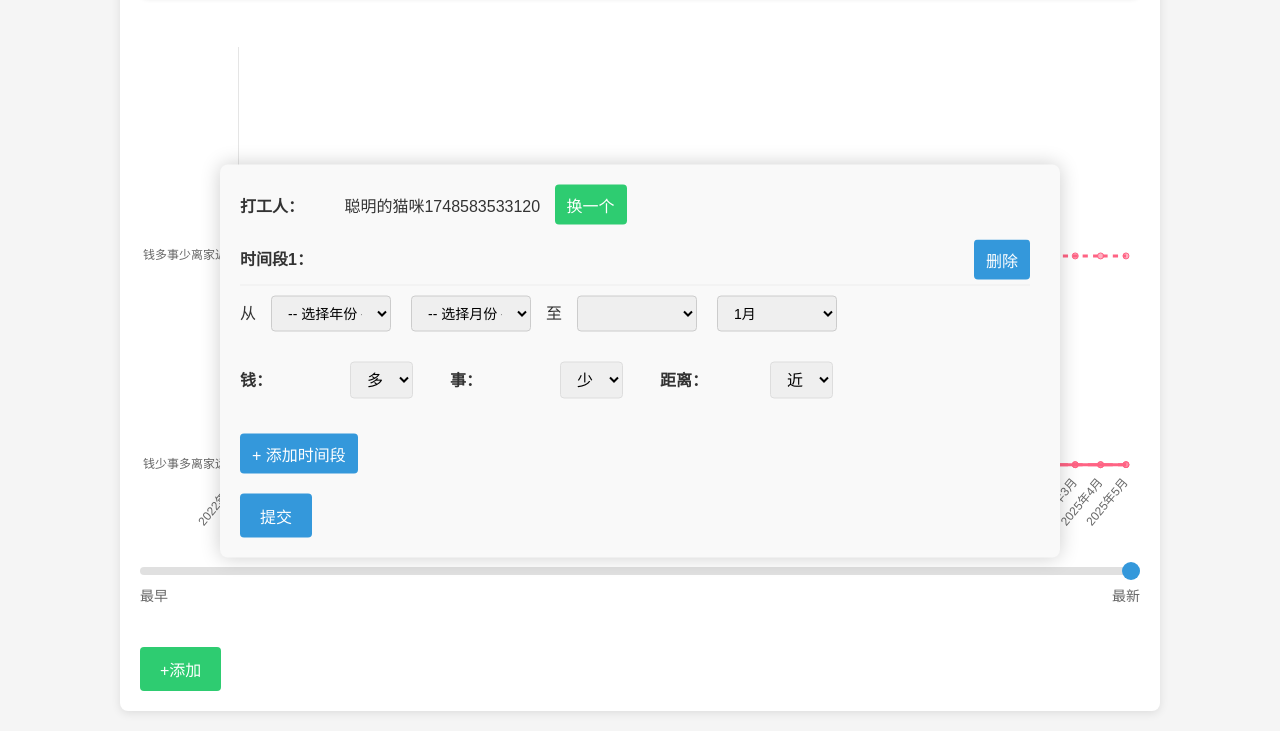
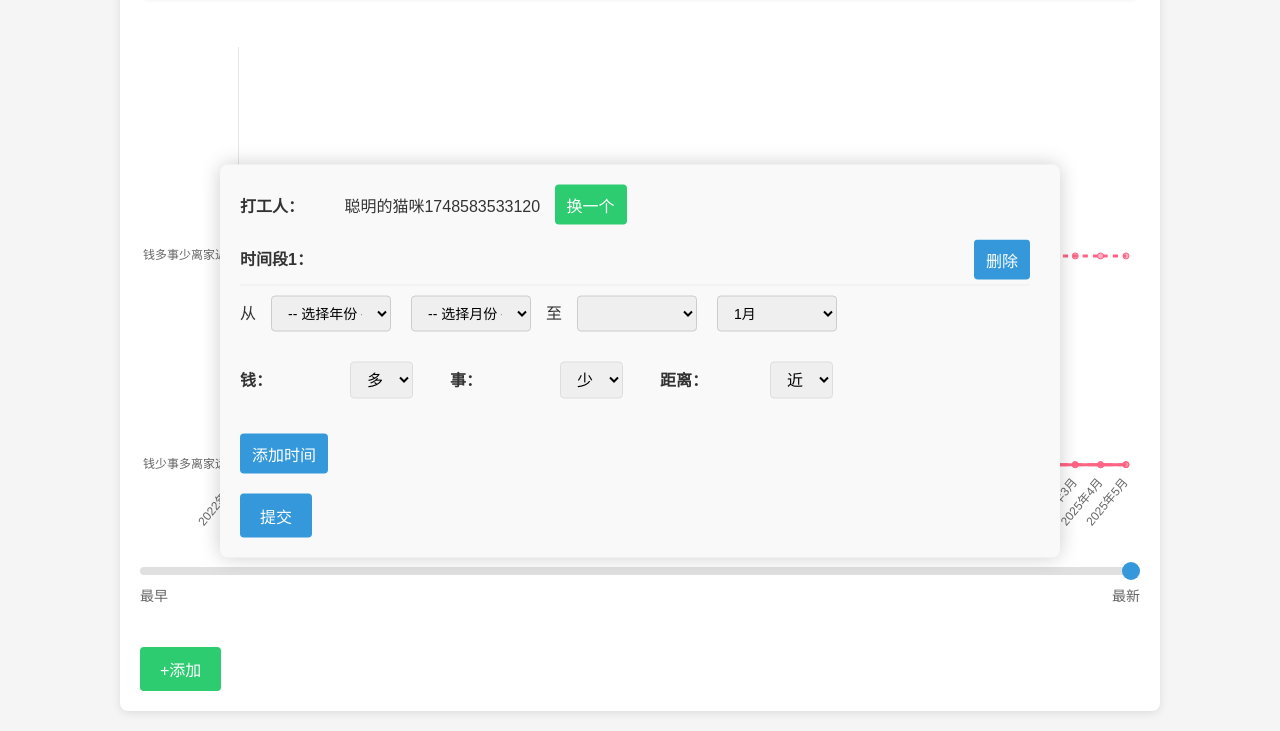
Before and after one commit to bostind/qsh, a website: page index.html in a window 1280 px wide. Both pictures are taken after a click on the button "+添加". Shown: the part 284-1015 px from the top of the page. Drawn offline with Linux system fonts and the light colour scheme.

Commit message:
优化文字

```diff
--- a/index.html
+++ b/index.html
@@ -126,7 +126,7 @@
                         </div>
                     </div>
                 </div>
-                <button id="add-period" class="add-period-btn">+ 添加时间段</button>
+                <button id="add-period" class="add-period-btn">添加时间</button>
             </div>
 
             <button id="submit-data">提交</button>
```
